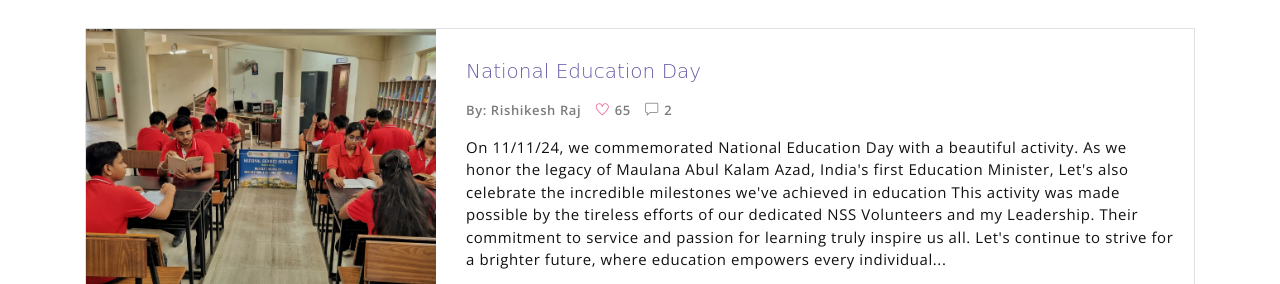
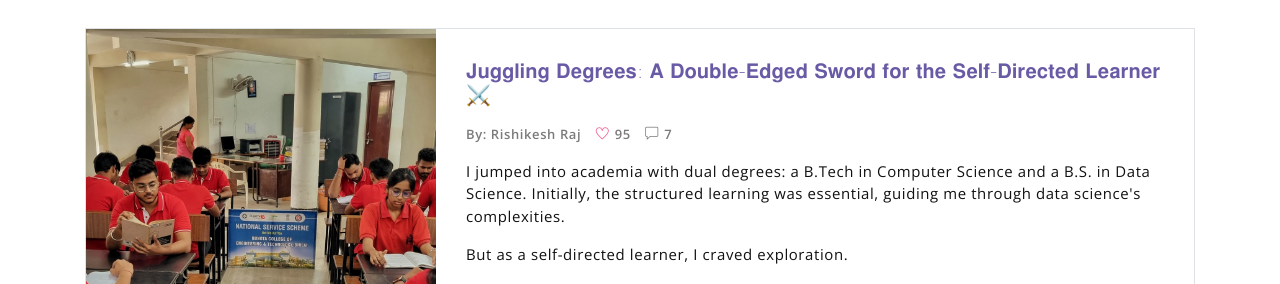
Before and after one commit to Rishikesh-001/Rishikesh-s-Portfolio, a website: page index.html in a window 1280 px wide. Shown: the part 3852-4136 px from the top of the page. Drawn offline with nearby package versions, Linux system fonts and the light colour scheme; a web font is replaced by a local one.

Commit message:
Update index.html

```diff
--- a/index.html
+++ b/index.html
@@ -356,7 +356,7 @@
 
                         <p class="blog-card-caption">
                             <a href="#">By: Rishikesh Raj</a>
-                            <a href="#"><i class="ti-heart text-danger"></i> 90</a>
+                            <a href="#"><i class="ti-heart text-danger"></i> 100</a>
                             <a href="#"><i class="ti-comment"></i> 6</a>
                         </p>
                         <p>The dust has finally settled after the intense 36 hours of the SIH Grand Finale 2024. As a
@@ -380,22 +380,24 @@
                     <img src="assets/imgs/NTIONAL EDUCATION DAY.jpg" class="blog-card-img" alt="">
                 </div>
                 <div class="blog-card-body">
-                    <h5 class="blog-card-title">National Education Day </h6>
+                    <h5 class="blog-card-title"> 𝐉𝐮𝐠𝐠𝐥𝐢𝐧𝐠 𝐃𝐞𝐠𝐫𝐞𝐞𝐬: 𝐀 𝐃𝐨𝐮𝐛𝐥𝐞-𝐄𝐝𝐠𝐞𝐝 𝐒𝐰𝐨𝐫𝐝 𝐟𝐨𝐫 𝐭𝐡𝐞 𝐒𝐞𝐥𝐟-𝐃𝐢𝐫𝐞𝐜𝐭𝐞𝐝 𝐋𝐞𝐚𝐫𝐧𝐞𝐫 ⚔️ </h6>
 
                         <p class="blog-card-caption">
                             <a href="#">By: Rishikesh Raj</a>
-                            <a href="#"><i class="ti-heart text-danger"></i> 65</a>
-                            <a href="#"><i class="ti-comment"></i> 2</a>
+                            <a href="#"><i class="ti-heart text-danger"></i> 95</a>
+                            <a href="#"><i class="ti-comment"></i> 7 </a>
                         </p>
 
-                        <p>On 11/11/24, we commemorated National Education Day with a beautiful activity. As we honor
-                            the legacy of Maulana Abul Kalam Azad, India's first Education Minister, Let's also
-                            celebrate the incredible milestones we've achieved in education This activity was made
-                            possible by the tireless efforts of our dedicated NSS Volunteers and my Leadership. Their
-                            commitment to service and passion for learning truly inspire us all. Let's continue to
-                            strive for a brighter future, where education empowers every individual...</p>
+                        <p>I jumped into academia with dual degrees: a B.Tech in Computer Science and a B.S. in Data Science.
+                            Initially, the structured learning was essential, guiding me through data science's complexities.
+                            <p><b> But as a self-directed learner, I craved exploration. </b></p>
+                            I thrived on free resources, devouring advanced topics at my own pace.
+                            This meant laser-focused learning aligned with my career goals, resourceful material sourcing, and accelerated self-mastery.
+                            While the structured foundation was valuable, I've reached a turning point. My learning thrives on customization,
+                            leading me to prioritize my self-directed path and potentially step away from the formal Data Science degree.
+                            This isn't rejecting formal education, but embracing my unique learning style and forging my own data science journey...</p>
 
-                        <a href="https://www.linkedin.com/posts/rishikesh-raj-b68642250_nationaleducationday-educationforall-nssvolunteers-activity-7261714766295953409-uD1n?utm_source=share&utm_medium=member_android"
+                        <a href="https://www.linkedin.com/posts/rishikesh-raj-b68642250_iit-nit-iitmadras-activity-7274069087389896704-qnno?utm_source=share&utm_medium=member_desktop"
                             target="_main" class="blog-card-link">Read more <i class="ti-angle-double-right"></i></a>
                 </div>
             </div><!-- end of blog wrapper -->
```
